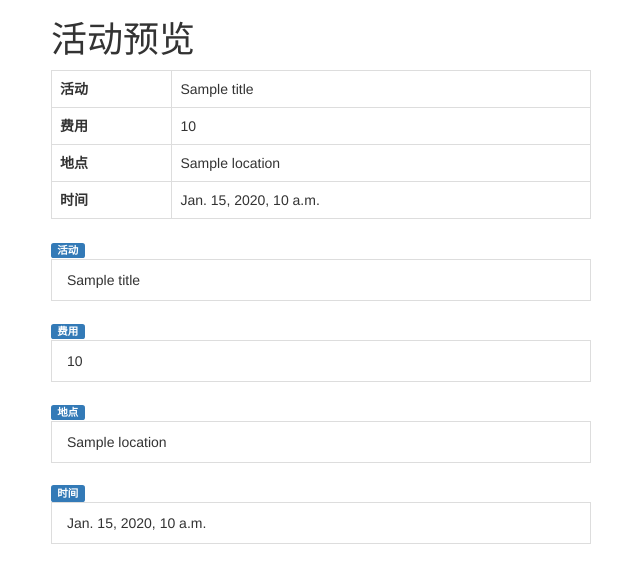
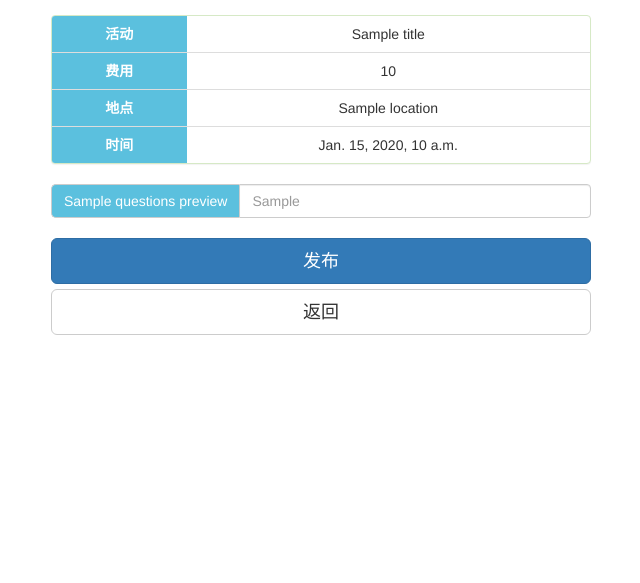
Before and after one commit to danielzengqx/django_youtube, a Django app: template templates/preview.html in a window 1280 px wide. Shown: the top 583 px of the page, without its empty margins (319-959 px from the left). Run offline with Django 3.2, Linux system fonts and the light colour scheme; the template is opened without the code that fills it: most values are stand-ins (such as "Sample title", 1, 10 or a date in 2020).

Commit message:
add preview view

```diff
--- a/django_youtube/urls.py
+++ b/django_youtube/urls.py
@@ -19,7 +19,7 @@ urlpatterns = patterns('',
 	# url(r'^huodong/preview$', 'huodong.views.preview', name='preview'),
 
 	# "." means match any character , so anyother url should puth before this to match specific view#
-    #url(r'^(?P<ref_id>.*)$', 'joins.views.share', name='share'),
+    url(r'^(?P<ref_id>.*)$', 'joins.views.share', name='share'),
 
 
 
--- a/huodong/urls.py
+++ b/huodong/urls.py
@@ -3,5 +3,7 @@ from huodong import views
 urlpatterns = patterns('',
 	url(r'^$', views.home, name='home'),
     url(r'^preview/',  views.preview, name='preview'),
+    url(r'^submit/',  views.submit, name='submit'),
+    url(r'^(?P<ref_id>.*)$', 'views.huodong', name='huodong'),
 
 	)
--- a/templates/preview.html
+++ b/templates/preview.html
@@ -1,4 +1,6 @@
 <!DOCTYPE html>
+
+
 {% load staticfiles %}
 <html lang="en">
   <head>
@@ -19,18 +21,49 @@
       <script src="https://oss.maxcdn.com/respond/1.4.2/respond.min.js"></script>
     <![endif]-->
   </head>
+
+  <style type="text/css">
+  .input-group{
+      width: 100%;
+  }
+
+  .input-group-addon{
+      width: 25%;
+      text-align: center;
+/*      background-color: #337ab7;
+      background-border: #337ab7;*/
+      background-color: #5bc0de;
+      background-border: #5bc0de;
+      color: #fff;
+      border-radius: 5px;
+  }
+  .form-control {
+      width: 75%;
+  }
+
+
+  th {
+    background-color: #5bc0de;
+    width: 25%;
+    color:#fff;
+    text-align: center;
+  }
+
+</style>
+
   <body>
       <div class='container' >
       <div class="col-sm-6 col-sm-offset-3" > <!-- Move columns to the right using .col-md-offset-* classes. -->
-        <h1>活动预览</h1>
 
-        <table class="table table-bordered">
-          <thead>
+        <div class="panel panel-success" style="text-align:center; margin-top:15px;">
+          <!-- <div class="panel-heading">活动概况</div> -->
+            <table class="table">
+  <!--             <thead>
                 <tr>
-
+                  活动概况
                 </tr>
               </thead>
-          <tbody>
+   -->            <tbody>
                 <tr>
                   <th scope="row">活动</th>
                   <td>{{ title }}</td>
@@ -49,20 +82,23 @@
                 </tr>
               </tbody>
             </table>
+        </div>
 
 
-        <ul class="list-group">
-          <span class="label label-primary" style="display:inline-block">活动</span><li class="list-group-item">{{ title }}</li><br>
-          <span class="label label-primary" style="display:inline-block">费用</span><li class="list-group-item">{{ fee }}</li>
-          <br>
-          <span class="label label-primary" style="display:inline-block">地点</span><li class="list-group-item">{{ location }}</li>
-          <br>
-          <span class="label label-primary">时间</span><li class="list-group-item">{{ time }}</li>
-          <br>
-        </ul>
+        {% for question in questions_preview %}
+        <div class="input-group">
+          <span class="input-group-addon primary" id="sizing-addon1">{{ question }} </span>
+          <input type="text" class="form-control" placeholder={{ question }} aria-describedby="sizing-addon1">
+        </div>
+        <br/>
+        {% endfor %}
+
+        <a type="button" class="btn btn-primary btn-lg btn-block" href="http://127.0.0.1:8000/huodong/submit">发布</a>
+        <a type="button" class="btn btn-default btn-lg btn-block" href="http://117.78.5.184/huodong/">返回</a>
 
       </div>
     </div>
+
 
 
     <!-- jQuery (necessary for Bootstrap's JavaScript plugins) -->
```
Also changed, not shown: huodong/views.py (+46 -5 lines), templates/huodong.html (+20 -6 lines). Lines whose indentation alone changed are shown as unchanged.
